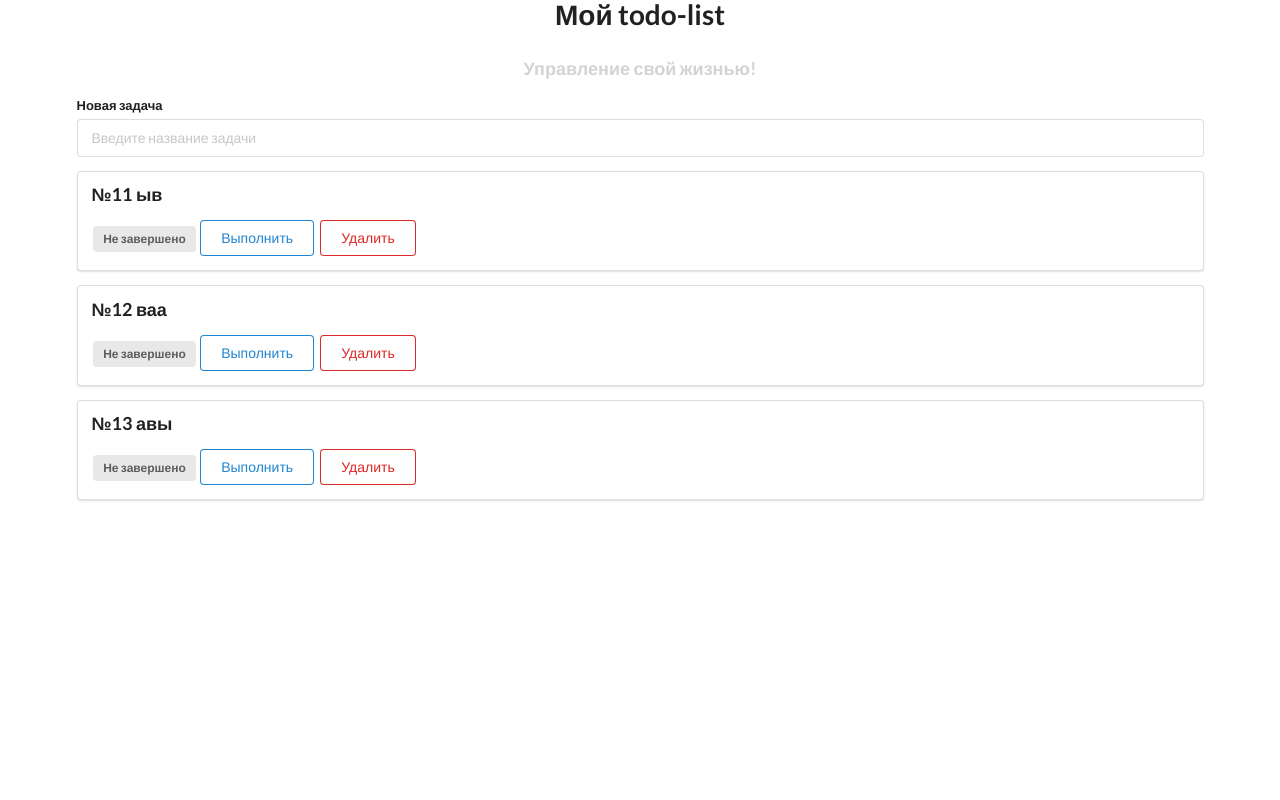
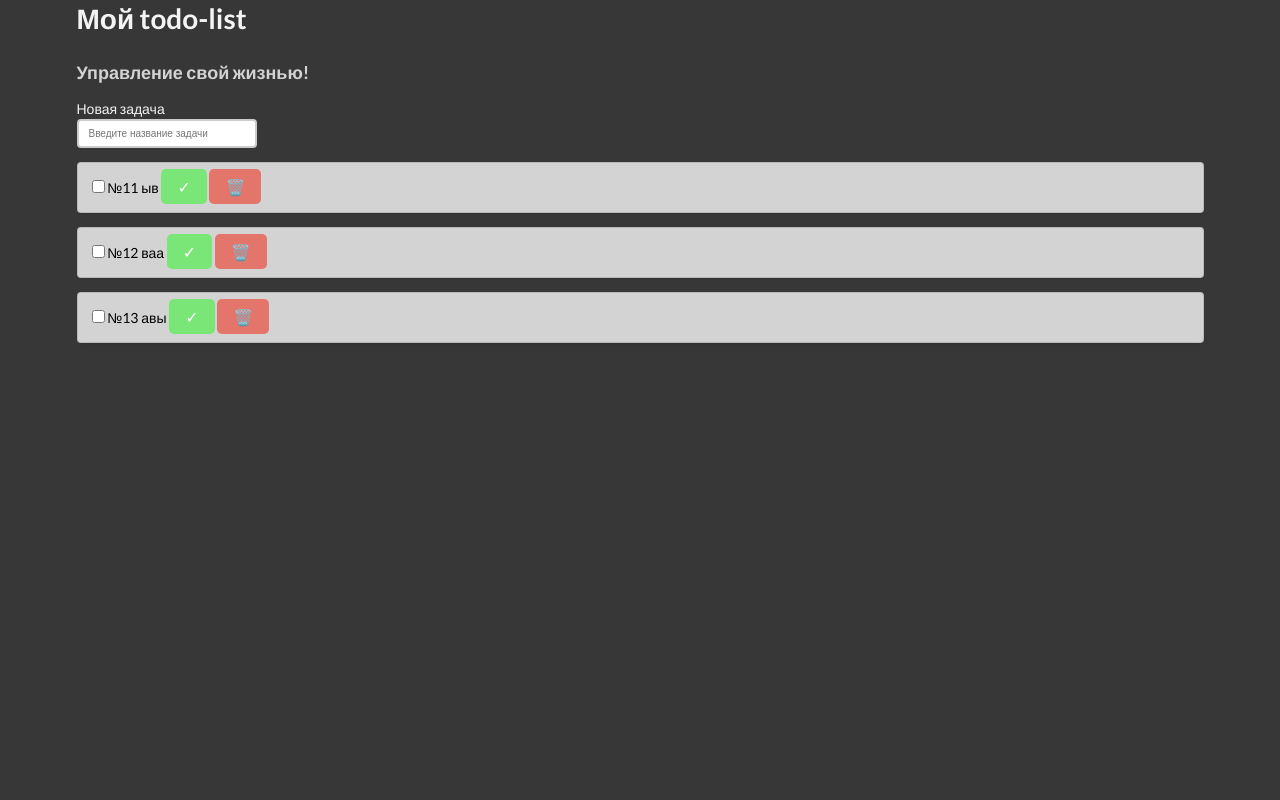
Before and after one commit to MishaNyKarl/todo-list, a Django app: page / in a window 1280 px wide. Run offline with Django 4.2, Linux system fonts and the light colour scheme; data comes from the database, SQL or seed files in the repository; both versions use the stored data as it was after the commit.

Commit message:
Проработан дизайн сайта

```diff
--- a/todo/templates/todoapp/index.html
+++ b/todo/templates/todoapp/index.html
@@ -3,12 +3,12 @@
 {% block content %}
 
 <div style="margin-top 50px;" class="ui container">
-    <h1 class="ui center aligned header">Мой todo-list</h1>
-    <h3 class="test_style">Управление свой жизнью!</h3>
-    <form class="ui form" action="{% url 'add' %}" method="post">
+    <h1>Мой todo-list</h1>
+    <h3 class="header3">Управление свой жизнью!</h3>
+    <form action="{% url 'add' %}" method="post">
         {% csrf_token %}
-        <div class="field">
-            <label>Новая задача</label>
+        <div>
+            <label>Новая задача</label><br>
             <input type="text" name="title" placeholder="Введите название задачи"><br>
         </div>
     </form>
@@ -17,18 +17,20 @@
 
 
 {% for todo in todo_list %}
-<div class="ui segment">
-    <p class="ui big header">№{{ todo.id }} {{ todo.title }} </p>
+<div class="ui segment" style="background:lightgrey">
 
     {% if todo.is_complete == False %}
-    <span class="ui gray label">Не завершено</span>
-    <a class="ui primary basic button" href="{% url 'update' todo_id=todo.id %}">Выполнить</a>
+
+
+        <p><input type="checkbox" name="color-1" value="indigo"> <a class="todos_headers">№{{ todo.id }} {{ todo.title }}</a>   <a class="todo_but" href="{% url 'update' todo_id=todo.id %}">✓</a> <a class="delete_but" href="{% url 'delete' todo_id=todo.id %}">🗑️</a></p>
+
     {% else %}
-    <span class="ui green label">Завершено</span>
-    <a class="ui blue button" href="{% url 'update' todo_id=todo.id %}">Отменить</a>
-    {% endif %}
-    <a class="ui negative basic button" href="{% url 'delete' todo_id=todo.id %}">Удалить</a>
+
+        <p ><input type="checkbox" name="color-1" value="indigo"checked><a class="todos_headers_line-through"> №{{ todo.id }} {{ todo.title }}</a>   <a class="todo_but" href="{% url 'update' todo_id=todo.id %}">✓</a> <a class="delete_but" href="{% url 'delete' todo_id=todo.id %}">🗑️</a></p>
+        {% endif %}
+
 </div>
+
 {% endfor %}
 </div>
 {% endblock %}
--- a/todo/todolist/static/todolist/css/style.css
+++ b/todo/todolist/static/todolist/css/style.css
@@ -1,4 +1,74 @@
-.test_style{
-    text-align: center;
+body, html
+{
+    background: #373737;
+    color: #f4f4f4;
+}
+
+.header3{
     color: lightgrey;
 }
+
+input[type=text] {
+    width: 180px;
+    box-sizing: border-box;
+    border: 2px solid #ccc;
+    border-radius: 4px;
+    font-size: 10px;
+    background-color: white;
+    background-position: 10px 10px;
+    background-repeat: no-repeat;
+    padding: 7px 0px 7px 10px;
+    transition: width 0.4s ease-in-out;
+}
+
+input[type=text]:focus{
+    width: 100%;
+}
+
+.todos_headers{
+      color: black;
+}
+
+.todos_headers_line-through{
+  color: black;
+    text-decoration: line-through;
+}
+
+.delete_but {
+  appearance: none;
+  border: 0;
+  border-radius: 5px;
+  background: #e4756a;
+  color: #fff;
+  padding: 8px 16px;
+  font-size: 16px;
+}
+
+.delete_but:hover {
+  background-color: #dc4d3f;
+}
+
+.delete_but:active {
+  background-color: #8e8e8e;
+}
+
+
+.todo_but{
+    appearance: none;
+  border: 0;
+  border-radius: 5px;
+  background: #7be678;
+  color: #fff;
+  padding: 8px 16px;
+  font-size: 16px;
+}
+
+
+.todo_but:hover {
+  background-color: #48de5d;
+
+}
+
+.todo_but:active {
+  background-color: #8e8e8e;
+}
```
Also changed, not shown: todo/db.sqlite3.
